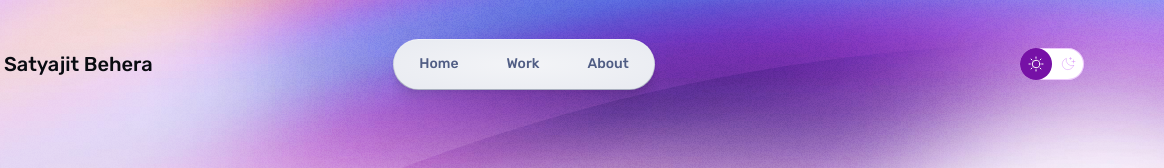
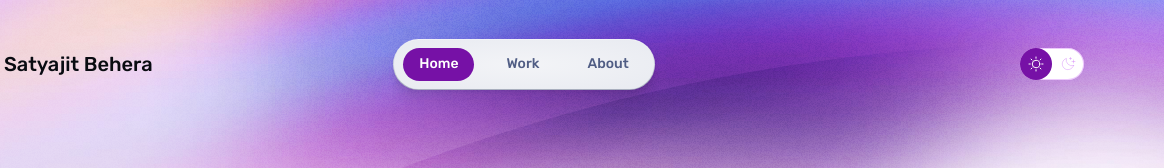
Before and after one commit to satya319/satya319.github.io, an Astro site: page / in a window 1280 px wide. Shown: the top 168 px of the page, 116-1280 px from the left. Built offline with nearby package versions, Linux system fonts and the light colour scheme; Astro itself is replaced by a stand-in of ours.

Commit message:
navigation corrected

```diff
--- a/src/components/Nav.astro
+++ b/src/components/Nav.astro
@@ -5,9 +5,9 @@ import type { iconPaths } from './IconPaths';
 
 /** Main menu items */
 const textLinks: { label: string; href: string }[] = [
-	{ label: 'Home', href: '/satya319/' },
-	{ label: 'Work', href: '/satya319/work/' },
-	{ label: 'About', href: '/satya319/about/' },
+	{ label: 'Home', href: '/' },
+	{ label: 'Work', href: '/work/' },
+	{ label: 'About', href: '/about/' },
 ];
 
 /** Icon links to social media — edit these with links to your profiles! */
```
